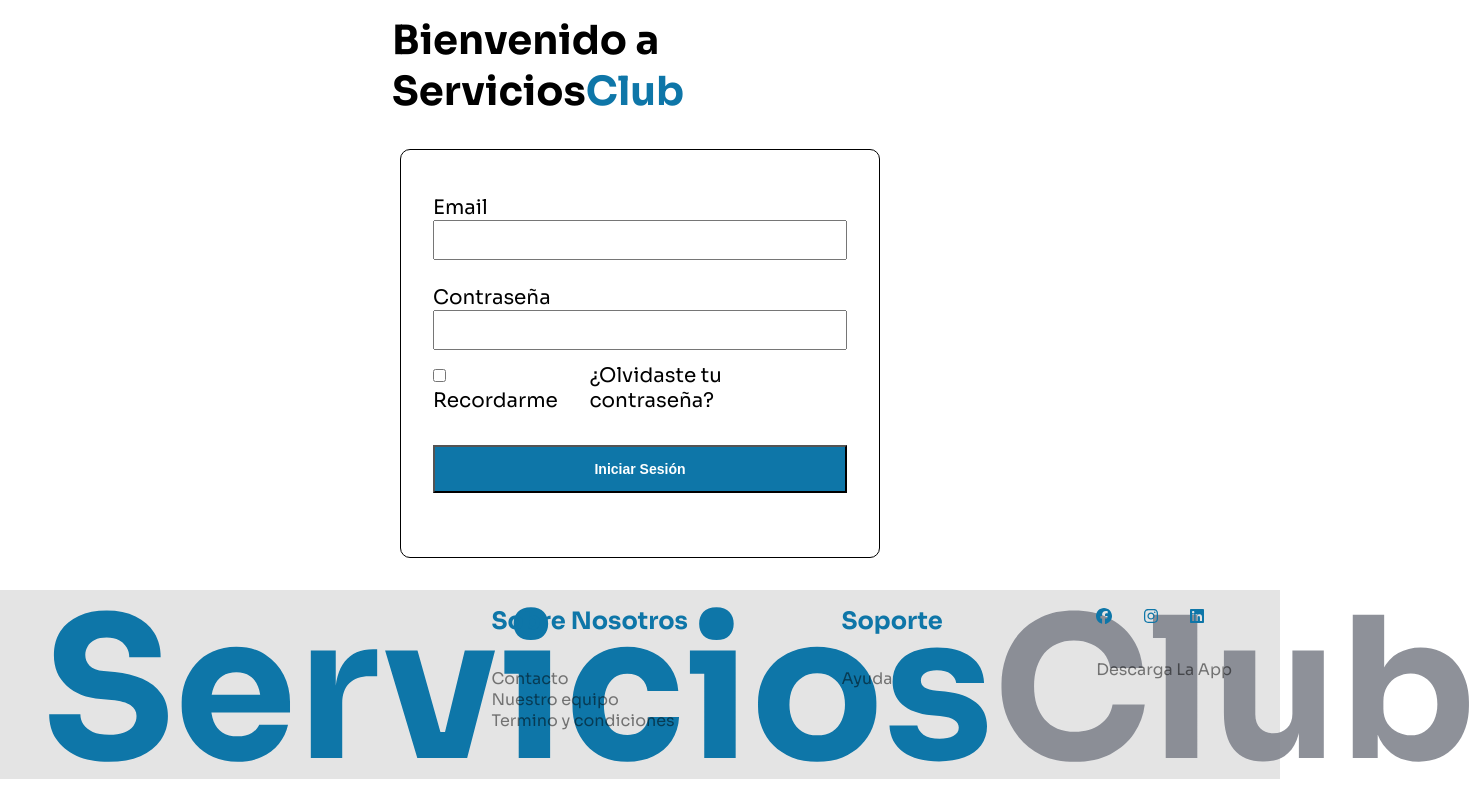
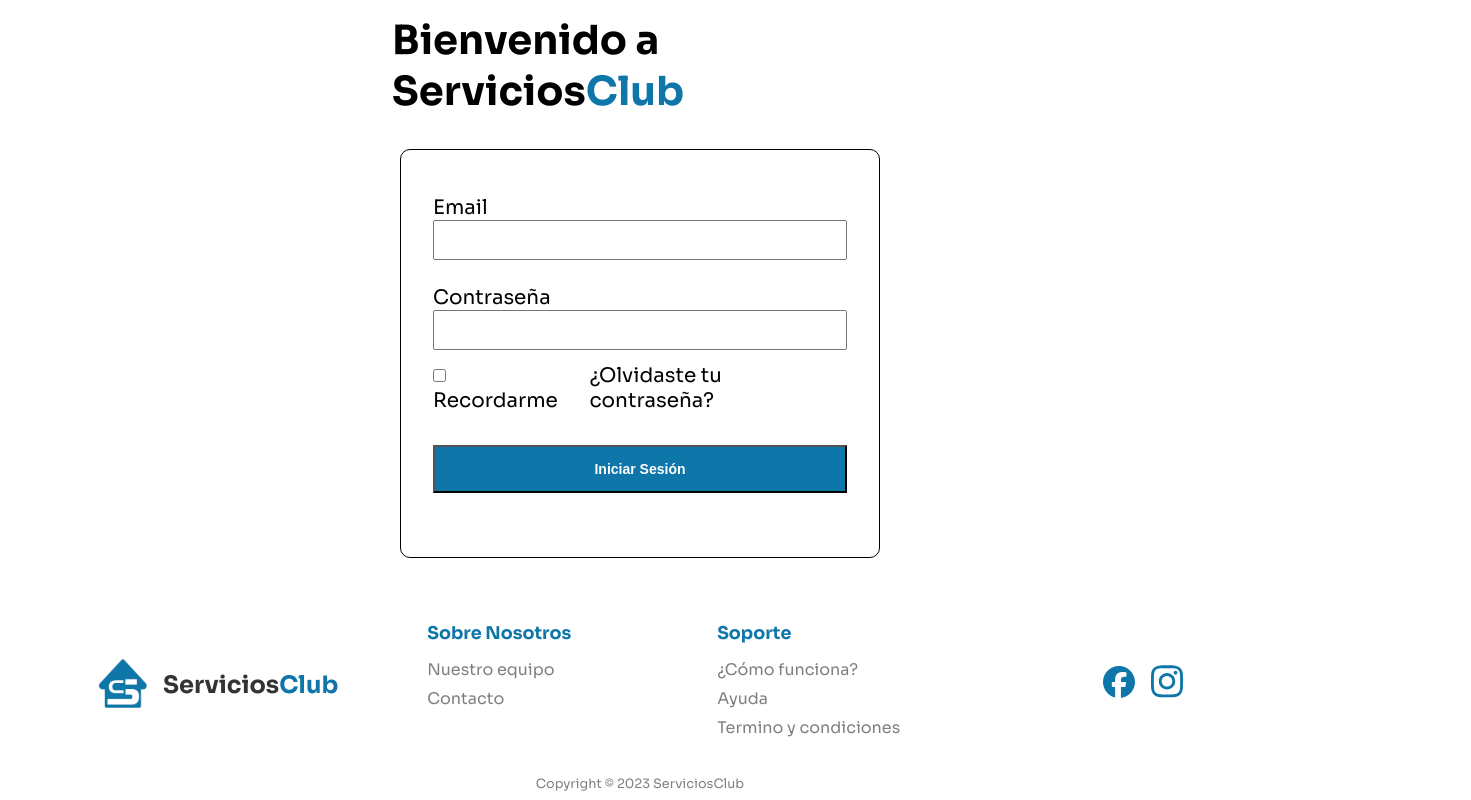
Before and after one commit to No-Country/c14-06-m-node-react, a React (Vite) app in the folder frontend/: page /iniciar-sesion in a window 1280 px wide. Shown: the part 119-919 px from the top of the page, 1471 px wide, since content can reach past the window. Before the commit the page ends 898 px from the top, so only its background shows below. Built offline with nearby package versions, Linux system fonts and the light colour scheme.

Commit message:
feat: add footer pages and fixed styling

```diff
--- a/frontend/src/App.jsx
+++ b/frontend/src/App.jsx
@@ -44,9 +44,9 @@
 						<Route path="/crear-cuenta" element={<CreateAccount />} />
 						<Route path="/iniciar-sesion" element={<SignIn />} />
 					</Routes>
+					<Footer />
 				</Container>
 			</ScrollToTop>
-			<Footer />
 		</>
 	);
 };
--- /dev/null
+++ b/frontend/src/components/Ayuda.jsx
@@ -0,0 +1,5 @@
+const Ayuda = () => {
+	return <div>Ayuda</div>;
+};
+
+export default Ayuda;
--- a/frontend/src/components/Footer.jsx
+++ b/frontend/src/components/Footer.jsx
@@ -1,96 +1,162 @@
 import styled from 'styled-components';
-import serviciosClubBlue from '../assets/logo/ServiciosClubBlue.svg';
+import logo from '../assets/logo/logo.png';
 import { Link } from 'react-router-dom';
 import { FontAwesomeIcon } from '@fortawesome/react-fontawesome';
-import {
-	faFacebook,
-	faInstagram,
-	faLinkedin,
-} from '@fortawesome/free-brands-svg-icons';
-const DivLogo = styled.div`
-	display: flex;
-`;
+import { faFacebook, faInstagram } from '@fortawesome/free-brands-svg-icons';
+
 const StyledFooter = styled.footer`
-	margin-top: auto;
-	background-color: #d9d9d9b2;
+	padding: 2rem 0 0.5rem 0;
 	color: #00000080;
-	display: flex;
+	display: grid;
+	grid-template-areas:
+		'logo about support socialmedia'
+		'copyright copyright copyright copyright';
 	gap: 2rem;
-	justify-content: space-between;
-	padding: 1rem 3rem;
 	text-align: justify;
+
+	@media (max-width: 900px) {
+		grid-template-areas:
+			'logo'
+			'socialmedia'
+			'about'
+			'support'
+			'copyright';
+		text-align: center;
+	}
 `;
 
-const StyledH2 = styled.h2`
+const DivLogo = styled.div`
+	grid-area: logo;
+	display: flex;
+	justify-content: center;
+	align-items: center;
+	img {
+		width: 50px;
+		height: 50px;
+	}
+	a {
+		display: flex;
+		flex-direction: row;
+		justify-content: center;
+		align-items: center;
+	}
+`;
+
+const TextLogo = styled.div`
+	color: rgb(0, 0, 0, 0.8);
+	font-size: 1.5rem;
+	font-weight: bolder;
+	padding-left: 1rem;
+	padding-top: 4px;
+`;
+
+const BlueText = styled.span`
+	color: var(--primary);
+`;
+
+const About = styled.div`
+	grid-area: about;
+	display: flex;
+	flex-direction: column;
+`;
+
+const Support = styled.div`
+	grid-area: support;
+	display: flex;
+	flex-direction: column;
+`;
+const SocialMedia = styled.div`
+	grid-area: socialmedia;
+	display: flex;
+	flex-direction: row;
+	justify-content: center;
+`;
+
+const SectionTitle = styled.span`
 	color: #0e76a8;
 	font-weight: 700;
-	font-size: 1.5em;
+	font-size: 1.1rem;
 `;
 
 const StyledUl = styled.ul`
 	color: #00000080;
 	list-style: none;
-	padding: 2rem 0;
+	padding: 0.4rem 0;
+
+	li {
+		padding-top: 8px;
+	}
 `;
-
-// const DivIcons = styled.div``;
 
 const IconsUl = styled.ul`
 	display: flex;
-	list-style: none;
-	gap: 2rem;
-	width: 100%;
-	text-align: center;
-	color: #0e76a8;
+	gap: 1rem;
+	color: var(--primary);
+	justify-content: center;
+	align-items: center;
 `;
 
+const StyledIcon = styled(FontAwesomeIcon)`
+	width: 2rem;
+	height: auto;
+`;
+
+const Copyright = styled.div`
+	grid-area: copyright;
+	text-align: center;
+	display: flex;
+	justify-content: center;
+	align-items: center;
+	font-size: 0.8rem;
+`;
 const Footer = () => {
 	return (
 		<StyledFooter>
 			<DivLogo>
-				<img src={serviciosClubBlue} alt="" />
+				<Link to="/">
+					<img src={logo} alt="" />
+					<TextLogo>
+						<span>Servicios</span>
+						<BlueText>Club</BlueText>
+					</TextLogo>
+				</Link>
 			</DivLogo>
-			<div>
-				<StyledH2>Sobre Nosotros</StyledH2>
+			<About>
+				<SectionTitle>Sobre Nosotros</SectionTitle>
 				<StyledUl>
 					<li>
-						<Link>Contacto</Link>
+						<Link to="/sobre-nosotros">Nuestro equipo</Link>
 					</li>
 					<li>
-						<Link>Nuestro equipo</Link>
+						<Link to="/contacto">Contacto</Link>
+					</li>
+				</StyledUl>
+			</About>
+			<Support>
+				<SectionTitle>Soporte</SectionTitle>
+				<StyledUl>
+					<li>
+						<Link to="/como-funciona">¿Cómo funciona?</Link>
 					</li>
 					<li>
-						<Link>Termino y condiciones</Link>
+						<Link to="/ayuda">Ayuda</Link>
+					</li>
+					<li>
+						<Link to="/terminos-y-condiciones">Termino y condiciones</Link>
 					</li>
 				</StyledUl>
-			</div>
-			<div>
-				<StyledH2>Soporte</StyledH2>
-				<StyledUl>
-					<li>
-						<Link>Ayuda</Link>
-					</li>
-				</StyledUl>
-			</div>
-			<div>
+			</Support>
+			<SocialMedia>
 				<IconsUl>
-					<li>
-						<FontAwesomeIcon icon={faFacebook} />
-					</li>
-					<li>
-						<FontAwesomeIcon icon={faInstagram} />
-					</li>
-					<li>
-						<FontAwesomeIcon icon={faLinkedin} />
-					</li>
+					<a href="https://www.facebook.com/servici0sclub">
+						<StyledIcon icon={faFacebook} />
+					</a>
+					<a href="https://www.instagram.com/servicios.club">
+						<StyledIcon icon={faInstagram} />
+					</a>
 				</IconsUl>
-
-				<StyledUl>
-					<li>
-						<Link>Descarga La App</Link>
-					</li>
-				</StyledUl>
-			</div>
+			</SocialMedia>
+			<Copyright>Copyright © 2023 ServiciosClub</Copyright>
 		</StyledFooter>
 	);
 };
--- /dev/null
+++ b/frontend/src/pages/Asistencia.jsx
@@ -0,0 +1,5 @@
+const Asistencia = () => {
+	return <div>Asistencia</div>;
+};
+
+export default Asistencia;
--- /dev/null
+++ b/frontend/src/pages/Contacto.jsx
@@ -0,0 +1,5 @@
+const Contacto = () => {
+	return <div>Contacto</div>;
+};
+
+export default Contacto;
--- /dev/null
+++ b/frontend/src/pages/SobreNosotros.jsx
@@ -0,0 +1,5 @@
+const SobreNosotros = () => {
+	return <div>SobreNosotros</div>;
+};
+
+export default SobreNosotros;
--- /dev/null
+++ b/frontend/src/pages/Terminos.jsx
@@ -0,0 +1,5 @@
+const Terminos = () => {
+	return <div>Terminos</div>;
+};
+
+export default Terminos;
```
Also changed, not shown: frontend/src/assets/logo/ServiciosClubBlue.svg (deleted), frontend/src/assets/logo/serviciosclub.svg (deleted), frontend/src/pages/NuestroEquipo.jsx (added).
